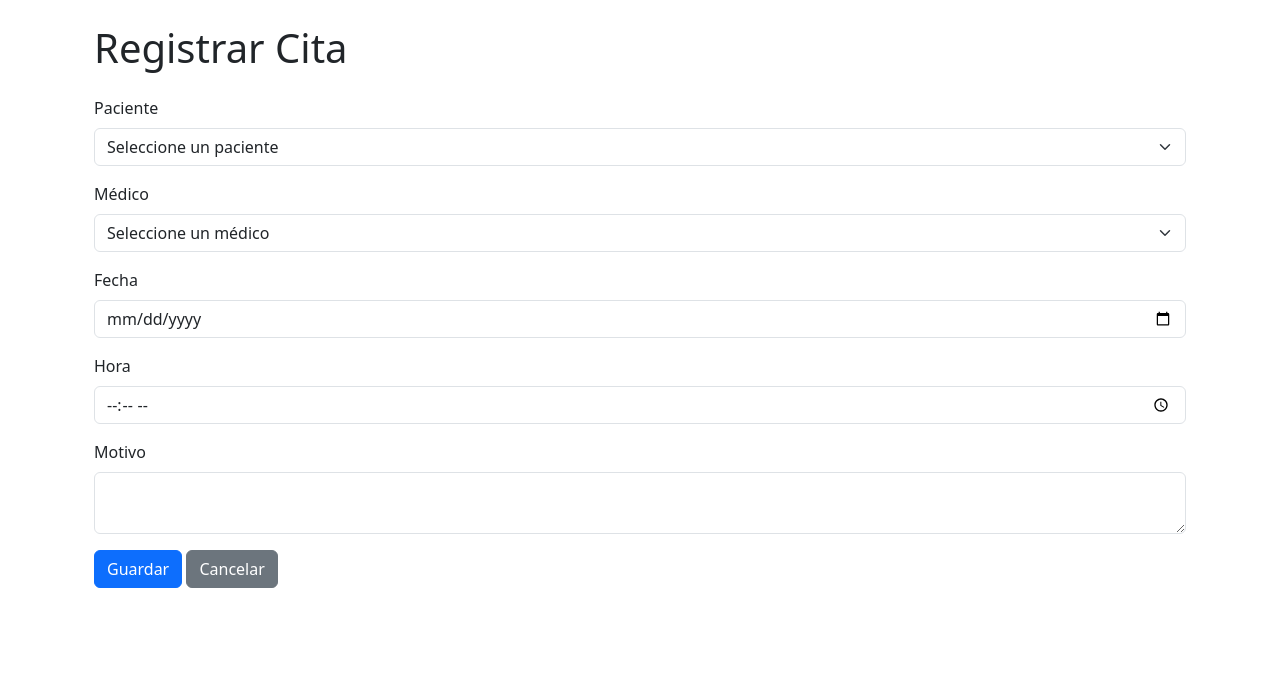
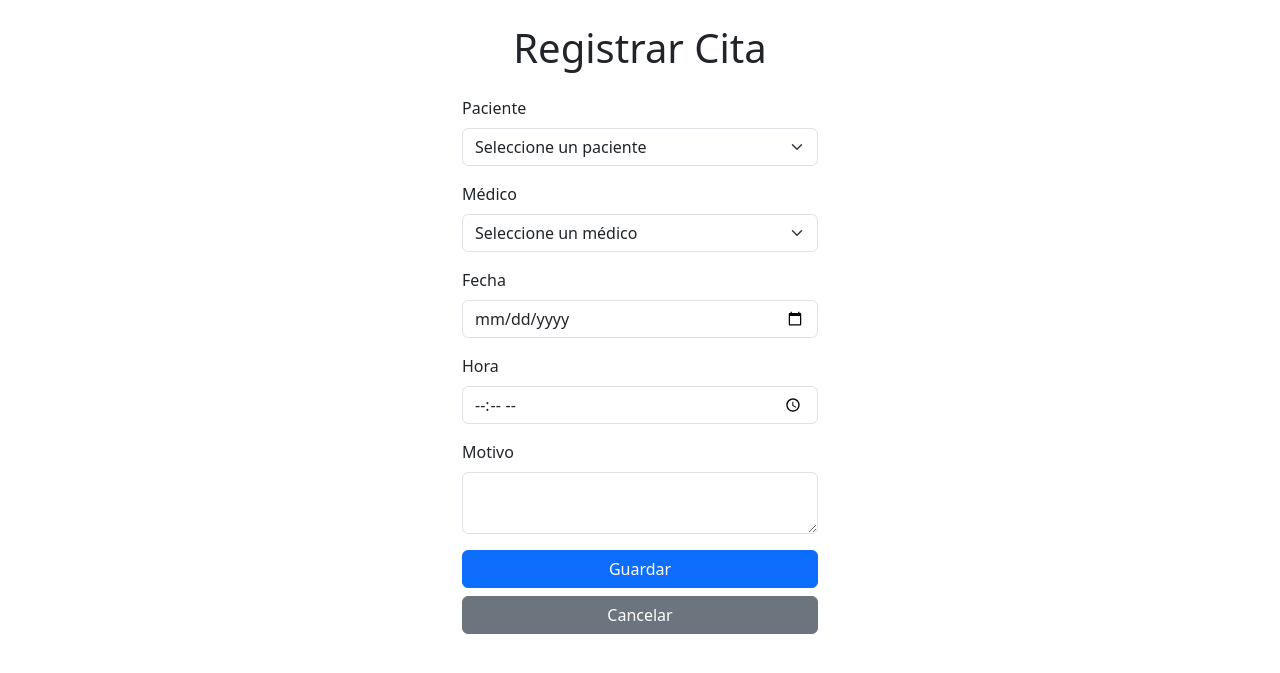
Before and after one commit to castillorojasdiego-create/CitaPlus, a Flask app: page /citas/registrar in a window 1280 px wide. Shown: the part 56-729 px from the top of the page. Run offline with Flask 3, Linux system fonts and the light colour scheme; a user stored in the database is signed in; data comes from the database, SQL or seed files in the repository.

Commit message:
Update registrar_cita.html

```diff
--- a/templates/registrar_cita.html
+++ b/templates/registrar_cita.html
@@ -3,9 +3,11 @@
 {% block title %}Registrar Cita{% endblock %}
 
 {% block content %}
-<div class="container mt-4">
 
-    <h1 class="mb-4">Registrar Cita</h1>
+<div class="row justify-content-center">
+<div class="col-12 col-md-6 col-lg-4">
+
+    <h1 class="mb-4 text-center">Registrar Cita</h1>
 
     <!-- Mensajes de error -->
     {% if error %}
@@ -49,10 +51,11 @@
             <textarea name="motivo" class="form-control" required></textarea>
         </div>
 
-        <button type="submit" class="btn btn-primary">Guardar</button>
-        <a href="/citas" class="btn btn-secondary">Cancelar</a>
+        <button type="submit" class="btn btn-primary w-100 mb-2">Guardar</button>
+        <a href="/citas" class="btn btn-secondary w-100">Cancelar</a>
 
     </form>
 
 </div>
+</div>
 {% endblock %}
```
